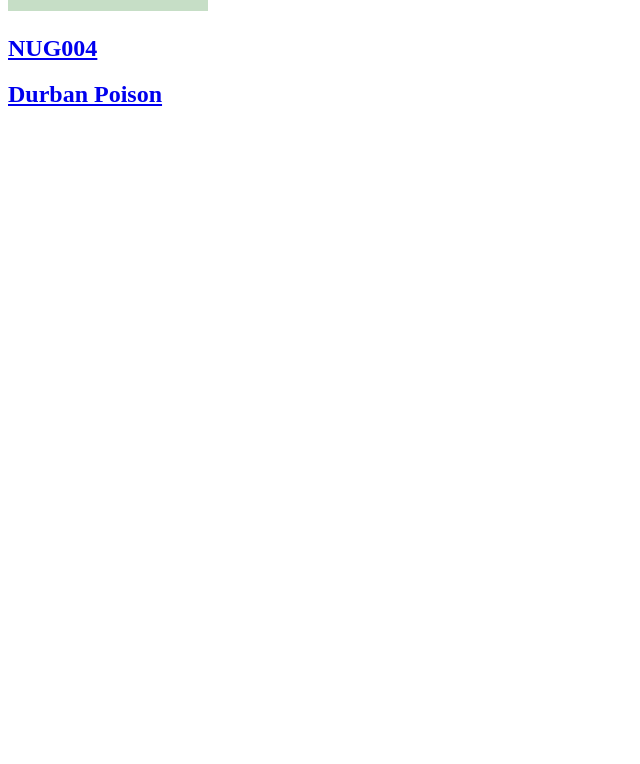
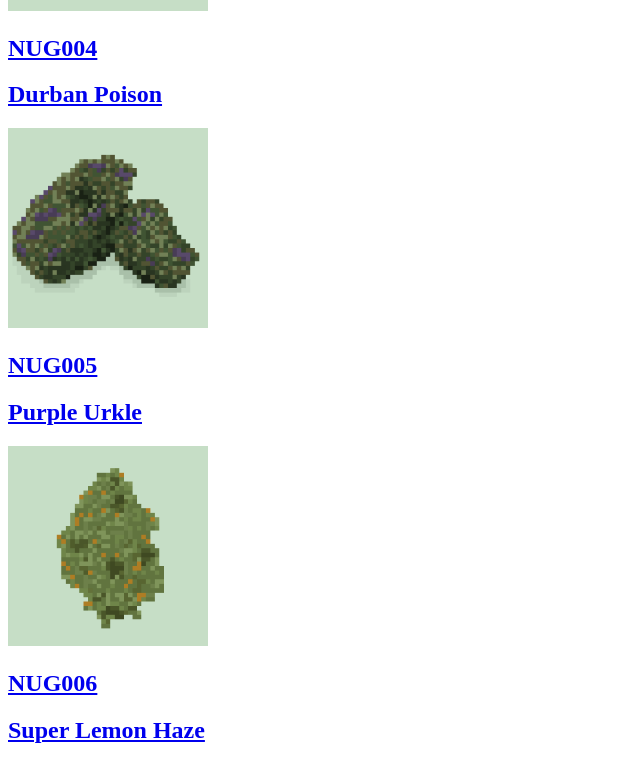
Before and after one commit to 1forh/algonugz.com, a Next.js app: page / in a window 1280 px wide. Shown: the part 2641-3405 px from the top of the page, without its empty margins (0-640 px from the left). Before the commit the page ends 2769 px from the top, so only its background shows below. Built offline with nearby package versions, Linux system fonts and the light colour scheme.

Commit message:
✨ adds NUG005 and NUG006

```diff
--- a/pages/index.js
+++ b/pages/index.js
@@ -29,6 +29,18 @@ export default function Home() {
       image: '/nugz/NUG004.png',
       id: 'NUG004',
       name: 'Durban Poison',
+    },
+    {
+      url: 'https://ab2.gallery/asset/435489865',
+      image: '/nugz/NUG005.png',
+      id: 'NUG005',
+      name: 'Purple Urkle',
+    },
+    {
+      url: 'https://ab2.gallery/asset/435492533',
+      image: '/nugz/NUG006.png',
+      id: 'NUG006',
+      name: 'Super Lemon Haze',
     },
   ];
 
@@ -97,7 +109,7 @@ export default function Home() {
               <span>Twitter</span>
             </a>
           </div>
-          <div className='grid grid-cols-2 gap-5 mt-10 md:grid-cols-4 lg:grid-cols-6'>
+          <div className='grid grid-cols-2 gap-5 mt-10 md:grid-cols-3 lg:grid-cols-6'>
             {nfts.map((it, index) => (
               <a href={it.url} className='group' key={index}>
                 <Image
```
Also changed, not shown: public/nugz/NUG005.png (added), public/nugz/NUG006.png (added).
